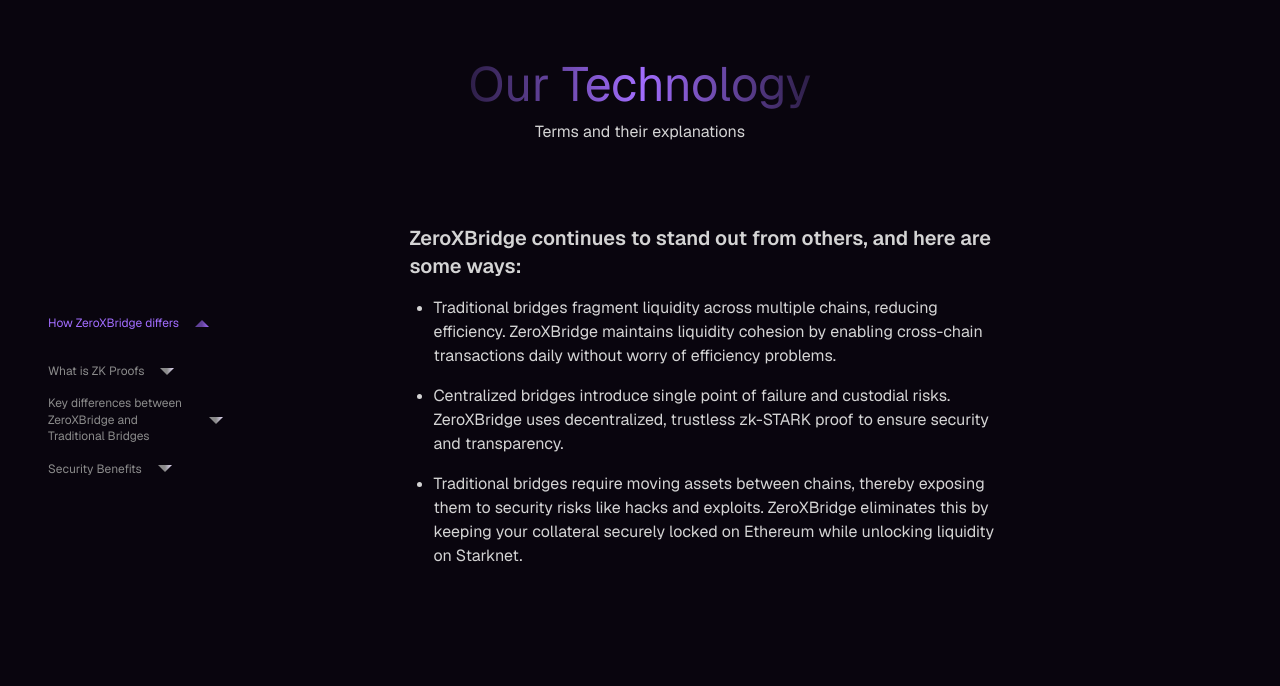
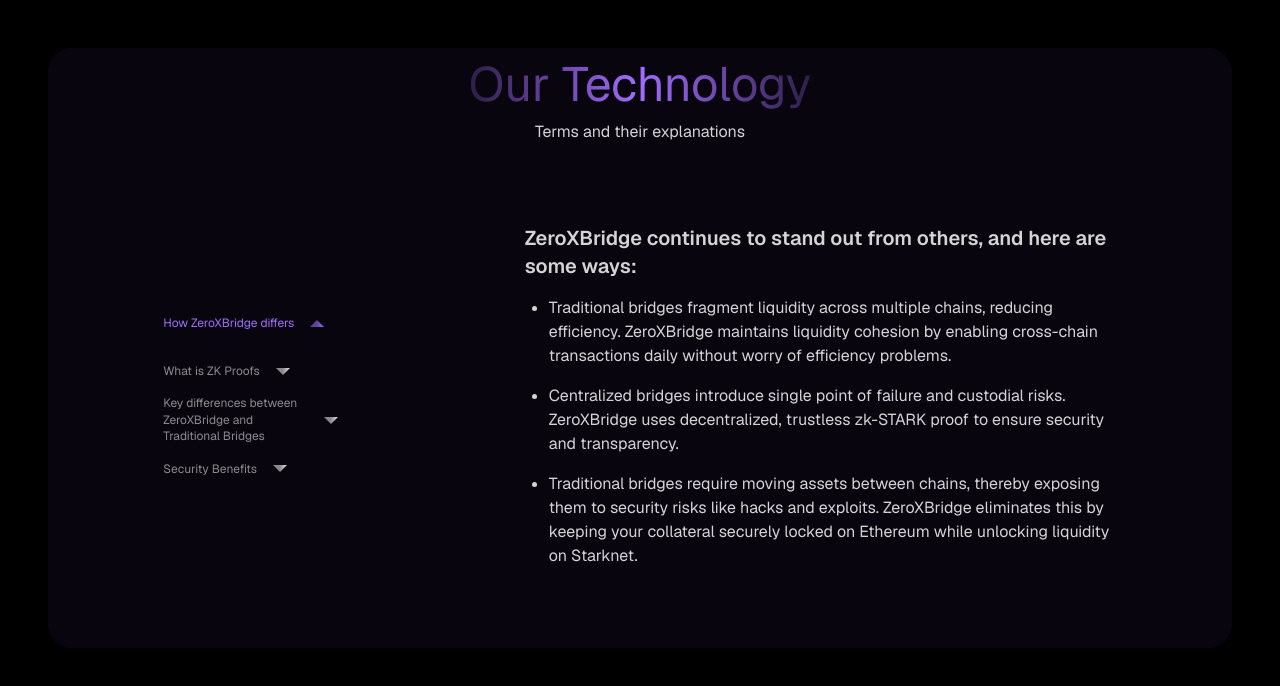
Before and after one commit to stephanniegb/ZeroXBridge_Frontend, a Next.js app: page /about in a window 1280 px wide. Shown: the top 686 px of the page. Built offline with nearby package versions, Linux system fonts and the light colour scheme.

Commit message:
fixed issues as requested

```diff
--- a/app/about/page.tsx
+++ b/app/about/page.tsx
@@ -3,7 +3,7 @@ import AboutTech from '../components/about-technology';
 
 const AboutPage = () => {
   return (
-    <main className="min-h-screen bg-dark-bg p-12">
+    <main className="min-h-screen p-12">
       <AboutTech />
     </main>
   );
--- a/app/components/about-technology.tsx
+++ b/app/components/about-technology.tsx
@@ -4,7 +4,7 @@ import pointerdown from "../../public/down-pointer.png"
 
 const AboutTech = () => {
     return (
-        <div>
+        <div className="bg-dark-bg rounded-3xl">
             <div>
                 <h1 className="text-[48px] text-center bg-gradient-to-r from-black from-30% via-[#A26DFF] via-50% to-black to-70% bg-clip-text text-transparent">
                     Our <span>Technology</span>
@@ -12,7 +12,7 @@ const AboutTech = () => {
                 <p className="text-white-2 text-center">Terms and their explanations</p>
             </div>
 
-            <div className="text-white-style flex items-center py-20">
+            <div className="text-white-style flex justify-center items-center py-20">
                 <div className="leading-[3rem]">
                     <div className="flex items-center gap-4">
                         <p className="text-custom-purple text-[12px]">How ZeroXBridge differs</p>
```
